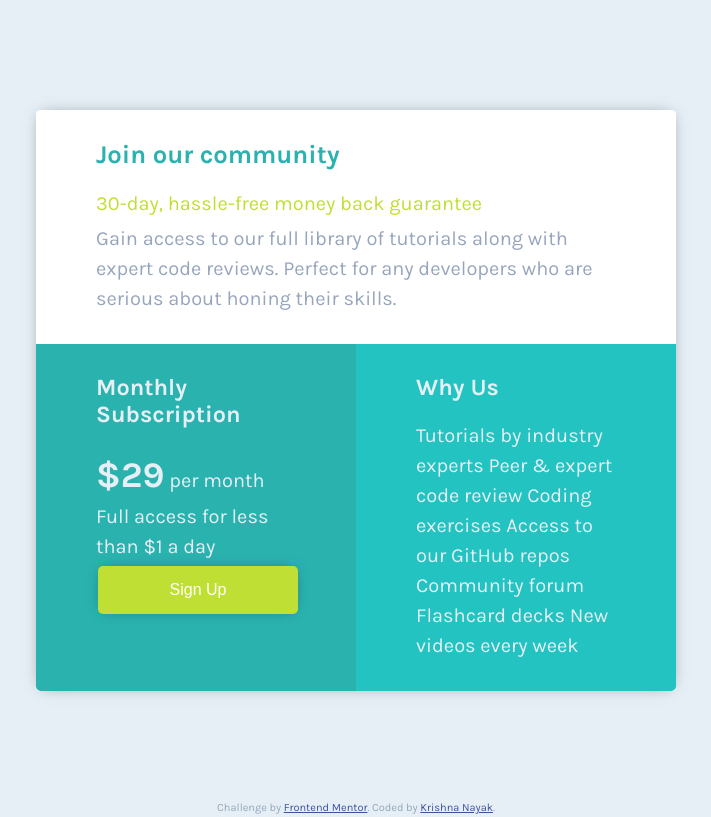
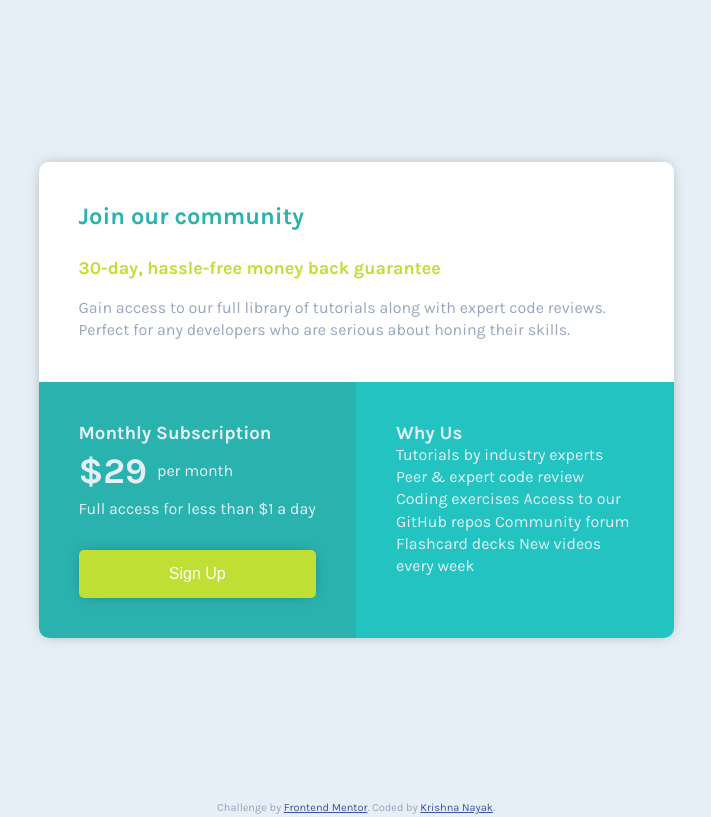
Before and after one commit to krishna-nayak/single-price-grid-component-master, a plain HTML site: page index.html in a window 1280 px wide. Shown: the whole page, without its empty margins (284-995 px from the left). Drawn offline with Linux system fonts and the light colour scheme.

Commit message:
refine-code I

```diff
--- a/index.html
+++ b/index.html
@@ -5,7 +5,12 @@
         <meta name="viewport" content="width=device-width, initial-scale=1.0" />
         <!-- displays site properly based on user's device -->
 
-        <link rel="icon" type="image/png" sizes="32x32" href="./images/favicon-32x32.png" />
+        <link
+            rel="icon"
+            type="image/png"
+            sizes="32x32"
+            href="./images/favicon-32x32.png"
+        />
 
         <title>Frontend Mentor | Single Price Grid Component</title>
 
@@ -28,10 +33,13 @@
                 <!-- header -->
                 <div class="header">
                     <h2 class="heading">Join our community</h2>
-                    <p class="brigth-yellow">30-day, hassle-free money back guarantee</p>
+                    <h3 class="brigth-yellow">
+                        30-day, hassle-free money back guarantee
+                    </h3>
                     <p>
-                        Gain access to our full library of tutorials along with expert code reviews. Perfect for any developers who are serious about
-                        honing their skills.
+                        Gain access to our full library of tutorials along with
+                        expert code reviews. Perfect for any developers who are
+                        serious about honing their skills.
                     </p>
                 </div>
 
@@ -39,7 +47,9 @@
                 <div class="subscription">
                     <div class="content">
                         <h3>Monthly Subscription</h3>
-                        <p><span class="text-large">&dollar;29</span> per month</p>
+                        <p class="text-large">
+                            <span>&dollar;29</span> per month
+                        </p>
                         <p>Full access for less than &dollar;1 a day</p>
                     </div>
                     <button class="btn">Sign Up</button>
@@ -49,16 +59,21 @@
                 <div class="info">
                     <h3>Why Us</h3>
                     <p>
-                        Tutorials by industry experts Peer &amp; expert code review Coding exercises Access to our GitHub repos Community forum
-                        Flashcard decks New videos every week
+                        Tutorials by industry experts Peer &amp; expert code
+                        review Coding exercises Access to our GitHub repos
+                        Community forum Flashcard decks New videos every week
                     </p>
                 </div>
             </div>
         </div>
         <footer>
             <p class="attribution">
-                Challenge by <a href="https://www.frontendmentor.io?ref=challenge" target="_blank">Frontend Mentor</a>. Coded by
-                <a href="#">Krishna Nayak</a>.
+                Challenge by
+                <a
+                    href="https://www.frontendmentor.io?ref=challenge"
+                    target="_blank"
+                    >Frontend Mentor</a
+                >. Coded by <a href="#">Krishna Nayak</a>.
             </p>
         </footer>
     </body>
--- a/style.css
+++ b/style.css
@@ -1,7 +1,9 @@
 @import url("https://fonts.googleapis.com/css2?family=Karla:wght@400;700&display=swap");
-* {
-    padding: 0;
-    margin: 0;
+*,
+*::after,
+*::before {
+    padding: 0px;
+    margin: 0px;
     box-sizing: border-box;
 }
 :root {
@@ -13,23 +15,19 @@
 }
 body {
     font-family: "Karla", sans-serif;
-    max-width: 1440px;
-    min-height: 100vh;
-    font-size: 1.25rem;
+    /* font-family: sans-serif; */
+
+    font-size: 1rem;
     background-color: var(--neutral-light-grey);
     color: var(--neutral-grayish-blue);
     position: relative;
 }
-
-h2,
-h3 {
-    margin-bottom: 20px;
+p {
+    line-height: 1.4;
 }
-p {
-    line-height: 1.5;
-}
-
 .container {
+    max-width: 635px;
+    margin: 0 auto;
     min-height: 100vh;
     display: flex;
     justify-content: center;
@@ -37,25 +35,24 @@ p {
 }
 .grid-container {
     display: grid;
-    grid-template-columns: repeat(12, 1fr);
+    grid-template-columns: repeat(2, 1fr);
     grid-auto-rows: auto;
-    width: 50vw;
+    /*  */
     box-shadow: 0 0 15px -6px rgba(0, 0, 0, 0.5);
+    /*  */
+    border-radius: 10px;
+    overflow: hidden;
 }
 
 .heading {
     color: var(--primary-cyan);
-    font-size: 1.6rem;
+    font-size: 1.48rem;
 }
 
 .header .brigth-yellow {
     color: var(--primary-bright-yellow);
-    margin-bottom: 5px;
-}
-
-.text-large {
-    font-weight: 700;
-    font-size: 2.25rem;
+    font-size: 1.12rem;
+    margin: 28px 0 18px;
 }
 
 .btn {
@@ -69,39 +66,50 @@ p {
     text-decoration: none;
     display: inline-block;
     font-size: 16px;
-    margin: 4px 2px;
+    margin-top: 30px;
     cursor: pointer;
+    /*  */
     box-shadow: 0 0 15px -6px rgba(0, 0, 0, 0.5);
+    /*  */
 }
 
 .header,
 .subscription,
 .info {
-    padding: 30px 60px;
+    padding: 40px 40px;
 }
 
 .header {
-    grid-column: span 12;
-    border-top-left-radius: 5px;
-    border-top-right-radius: 5px;
+    grid-column: span 2;
     background-color: white;
     color: var(--neutral-grayish-blue);
 }
 
 .subscription {
-    grid-column: span 6;
-    border-bottom-left-radius: 5px;
+    grid-column: span 1;
     background-color: var(--primary-cyan);
     color: var(--neutral-light-grey);
+
+    display: flex;
+    flex-direction: column;
+    justify-content: space-between;
 }
-
+span {
+    font-weight: 700;
+    font-size: 2.25rem;
+    margin-right: 10px;
+}
+.subscription .text-large {
+    margin: 2px 0;
+    display: flex;
+    align-items: center;
+}
 .info {
-    grid-column: span 6;
-    border-bottom-right-radius: 5px;
+    grid-column: span 1;
     background-color: var(--primary-light-cyan);
     color: var(--neutral-light-grey);
 }
-@media screen and (max-width: 980px) {
+@media screen and (max-width: 780px) {
     body {
         padding: 10% 10%;
         text-align: center;
@@ -112,7 +120,6 @@ p {
 
     .subscription {
         grid-column: span 12;
-        border-bottom-left-radius: 0px;
     }
     .subscription .btn {
         width: 100%;
@@ -120,7 +127,6 @@ p {
 
     .info {
         grid-column: span 12;
-        border-bottom-left-radius: 5px;
     }
 }
 
```
